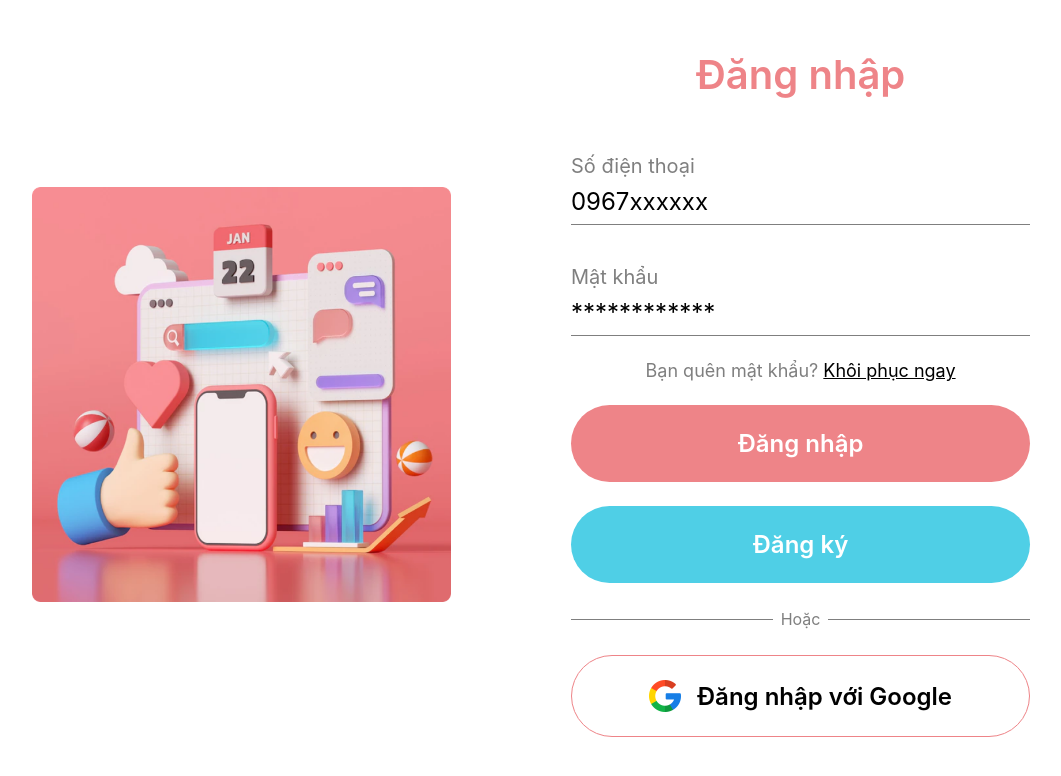
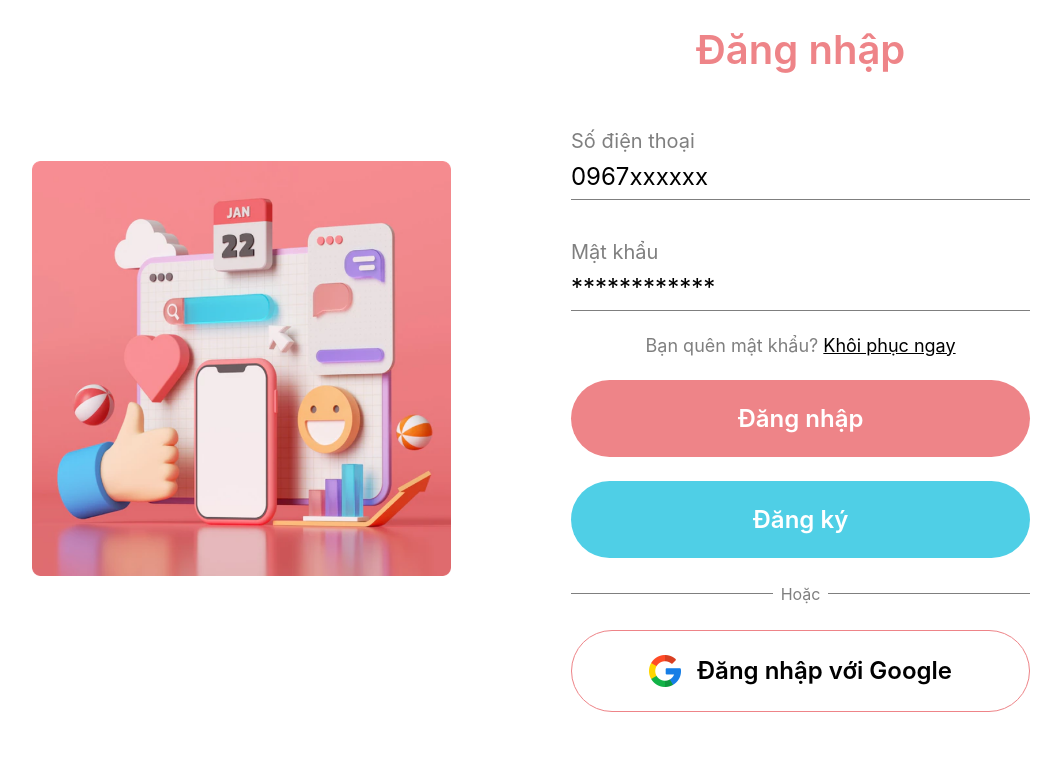
Before and after one commit to LeHaGiaBao/Salt-Phone, a React (Create React App) app in the folder end-user/: page / in a window 1280 px wide. Shown: the top 776 px of the page, without its empty margins (109-1170 px from the left). Built offline with nearby package versions, Linux system fonts and the light colour scheme.

Commit message:
Edit to full screen

```diff
--- a/end-user/src/assets/css/style.css
+++ b/end-user/src/assets/css/style.css
@@ -17,7 +17,7 @@
     display: flex;
     justify-content: space-between;
     align-items: center;
-    padding-top: 4%;
+    margin-top: 2%;
 }
 
 /*Label và input*/
```
